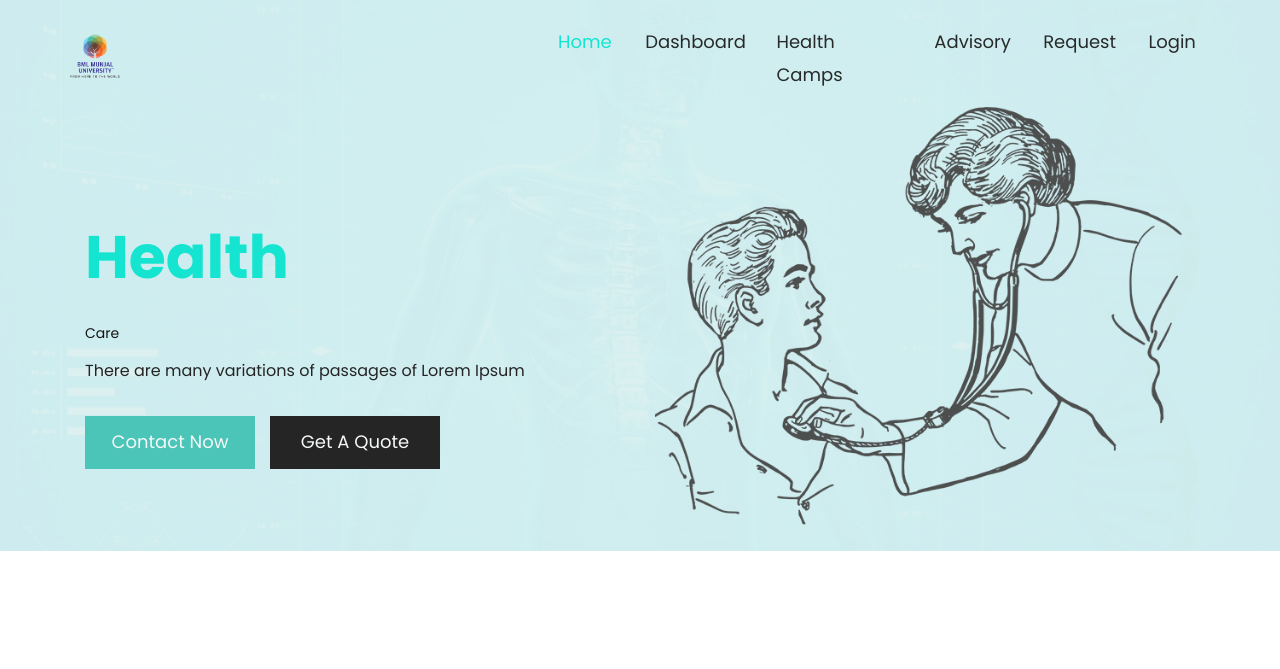
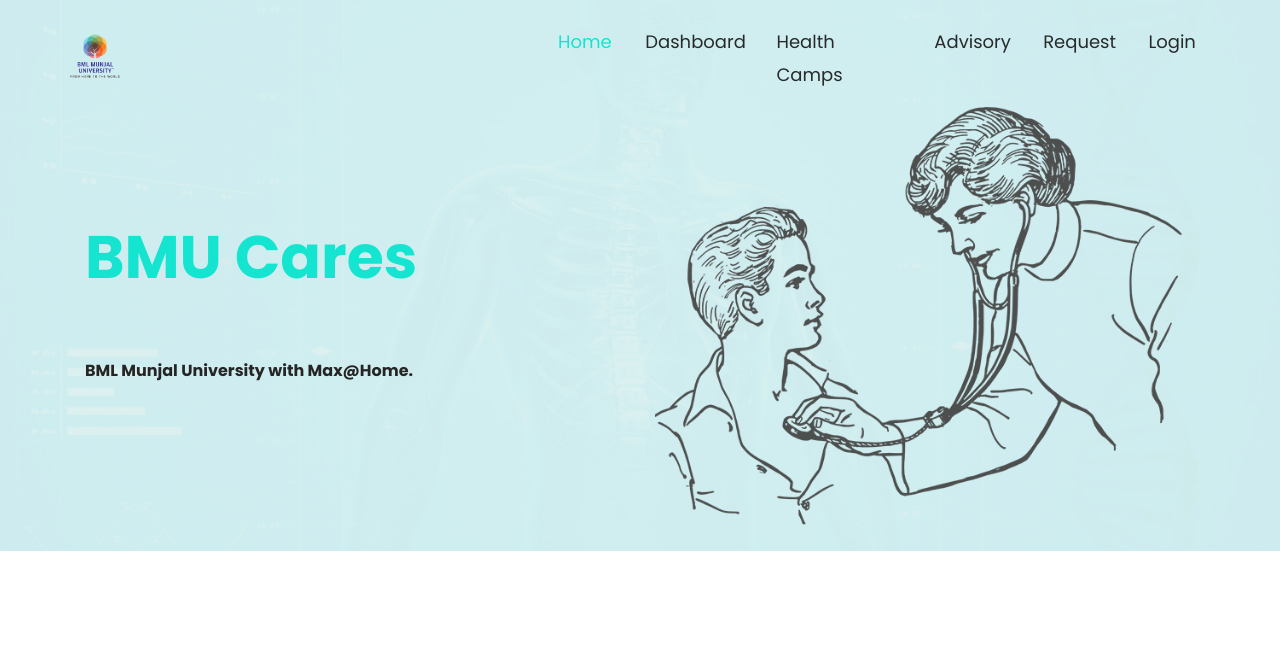
Before and after one commit to AjeetVerma12/healthEase, a Flask app: page / in a window 1280 px wide. Shown: the top 669 px of the page. Run offline with Flask 3, Linux system fonts and the light colour scheme; some libraries are stand-ins or nearby versions.

Commit message:
Home page changes

```diff
--- a/HealthEase/templates/home.html
+++ b/HealthEase/templates/home.html
@@ -81,50 +81,12 @@
                   <div class="container">
                      <div class="row">
                         <div class="col-md-6">
-                           <h1 class="banner_taital">Health <br><span style="color: #151515;">Care</span></h1>
-                           <p class="banner_text">There are many variations of passages of Lorem Ipsum</p>
-                           <div class="btn_main">
+                           <h1 class="banner_taital">BMU Cares <br><span style="color: #151515;"><br></span></h1>
+                           <p class="banner_text" style="font-weight: bold;">BML Munjal University with Max@Home.</p>
+                           <!-- <div class="btn_main">
                               <div class="more_bt"><a href="#">Contact Now</a></div>
                               <div class="contact_bt"><a href="#">Get A Quote</a></div>
-                           </div>
-                        </div>
-                        <div class="col-md-6">
-                           <div class="image_1"><img src="../static/Images/img-1.png"></div>
-                        </div>
-                     </div>
-                  </div>
-               </div>
-            </div>
-            <div class="carousel-item">
-               <div class="banner_section">
-                  <div class="container">
-                     <div class="row">
-                        <div class="col-md-6">
-                           <h1 class="banner_taital">Health <br><span style="color: #151515;">Care</span></h1>
-                           <p class="banner_text">There are many variations of passages of Lorem Ipsum</p>
-                           <div class="btn_main">
-                              <div class="more_bt"><a href="#">Contact Now</a></div>
-                              <div class="contact_bt"><a href="#">Get A Quote</a></div>
-                           </div>
-                        </div>
-                        <div class="col-md-6">
-                           <div class="image_1"><img src="../static/Images/img-1.png"></div>
-                        </div>
-                     </div>
-                  </div>
-               </div>
-            </div>
-            <div class="carousel-item">
-               <div class="banner_section">
-                  <div class="container">
-                     <div class="row">
-                        <div class="col-md-6">
-                           <h1 class="banner_taital">Health <br><span style="color: #151515;">Care</span></h1>
-                           <p class="banner_text">There are many variations of passages of Lorem Ipsum</p>
-                           <div class="btn_main">
-                              <div class="more_bt"><a href="#">Contact Now</a></div>
-                              <div class="contact_bt"><a href="#">Get A Quote</a></div>
-                           </div>
+                           </div> -->
                         </div>
                         <div class="col-md-6">
                            <div class="image_1"><img src="../static/Images/img-1.png"></div>
@@ -134,15 +96,7 @@
                </div>
             </div>
          </div>
-         <!-- <a class="carousel-control-prev" href="#main_slider" role="button" data-slide="prev">
-            <i class="fa fa-long-arrow-left" style="font-size:24px; padding-top: 4px;"></i>
-         </a>
-         <a class="carousel-control-next" href="#main_slider" role="button" data-slide="next">
-            <i class="fa fa-long-arrow-right" style="font-size:24px; padding-top: 4px;"></i>
-         </a> -->
       </div>
-
-
    </div>
    <!-- banner section end -->
    <!-- Features section start -->
```
